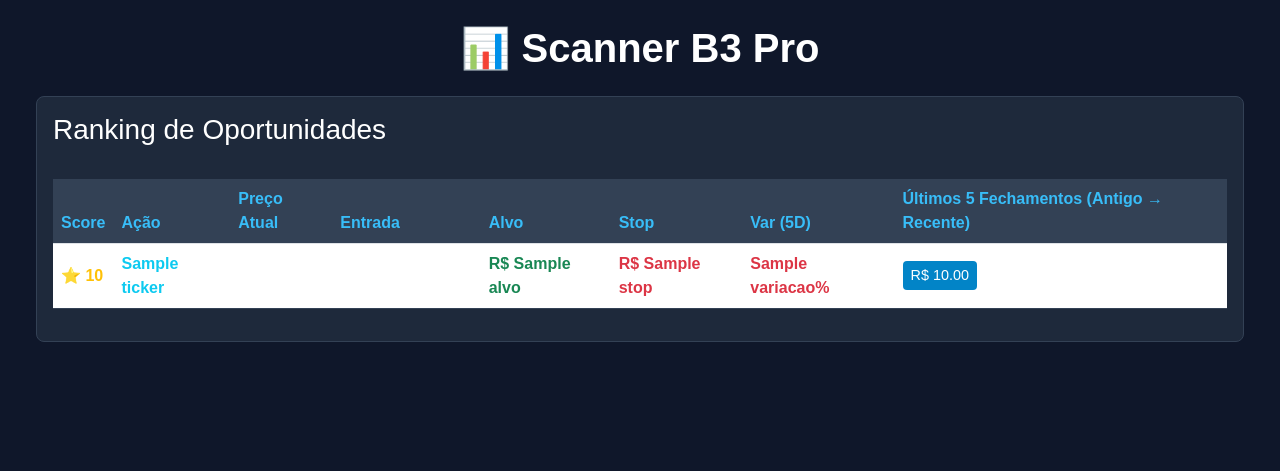
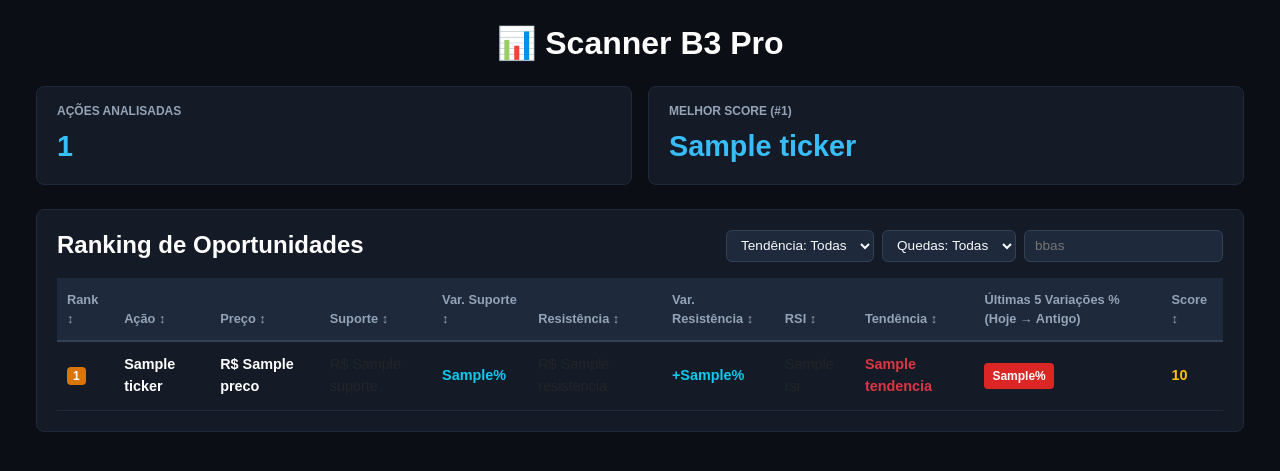
Before and after one commit to duduamora2005-netizen/scanner-b3, a Flask app: template templates/index.html in a window 1280 px wide. Shown: the top 471 px of the page. Run offline with Flask 3, Linux system fonts and the light colour scheme; the template is opened without the code that fills it: most values are stand-ins (such as "Sample title", 1, 10 or a date in 2020).

Commit message:
Update index.html

```diff
--- a/templates/index.html
+++ b/templates/index.html
@@ -6,56 +6,93 @@
     <title>Scanner B3 Pro</title>
     <link href="https://cdn.jsdelivr.net/npm/bootstrap@5.3.0/dist/css/bootstrap.min.css" rel="stylesheet">
     <style>
-        body { background-color: #0f172a; color: #f8fafc; font-family: sans-serif; }
-        .card-custom { background-color: #1e293b; border: 1px solid #334155; border-radius: 8px; }
-        .table-custom { background-color: #1e293b; color: #f8fafc; }
-        .table-custom th { background-color: #334155; color: #38bdf8; }
-        .table-custom td { border-color: #334155; vertical-align: middle; color: #ffffff; }
-        .price-badge { background-color: #0284c7; color: #ffffff; font-size: 0.9em; padding: 4px 8px; border-radius: 4px; margin-right: 4px; font-weight: 500; display: inline-block; }
+        body { background-color: #0b0e14; color: #f8fafc; font-family: sans-serif; font-size: 0.9rem; }
+        .card-top { background-color: #151b26; border: 1px solid #1e293b; border-radius: 8px; padding: 15px 20px; }
+        .card-title { color: #94a3b8; font-size: 0.75rem; font-weight: bold; text-transform: uppercase; }
+        .card-value { color: #38bdf8; font-size: 1.8rem; font-weight: bold; margin-top: 5px; }
+        .table-container { background-color: #151b26; border: 1px solid #1e293b; border-radius: 8px; padding: 20px; }
+        .table-custom { color: #f8fafc; border-collapse: separate; border-spacing: 0; }
+        .table-custom th { background-color: #1e293b; color: #94a3b8; font-size: 0.8rem; border-bottom: 2px solid #334155; padding: 12px 10px; }
+        .table-custom td { background-color: #151b26; border-bottom: 1px solid #1e293b; vertical-align: middle; padding: 12px 10px; }
+        .rank-badge { background-color: #d97706; color: #ffffff; font-weight: bold; padding: 2px 6px; border-radius: 4px; font-size: 0.75rem; }
+        .var-badge { font-size: 0.75rem; padding: 4px 8px; border-radius: 4px; font-weight: bold; margin-right: 2px; display: inline-block; }
+        .var-pos { background-color: #16a34a; color: #ffffff; }
+        .var-neg { background-color: #dc2626; color: #ffffff; }
+        .select-filter { background-color: #1e293b; color: #f8fafc; border: 1px solid #334155; border-radius: 6px; padding: 5px 10px; font-size: 0.85rem; }
     </style>
 </head>
 <body class="p-4">
 
     <div class="container-fluid">
-        <h1 class="mb-4 text-center text-white fw-bold">📊 Scanner B3 Pro</h1>
+        <!-- Header -->
+        <h2 class="text-center fw-bold mb-4 text-white">📊 Scanner B3 Pro</h2>
 
-        <div class="card card-custom p-3 mb-4">
-            <h3 class="text-white mb-3">Ranking de Oportunidades</h3>
+        <!-- Cards Superiores -->
+        <div class="row g-3 mb-4">
+            <div class="col-md-6">
+                <div class="card-top">
+                    <div class="card-title">AÇÕES ANALISADAS</div>
+                    <div class="card-value">{{ dados|length }}</div>
+                </div>
+            </div>
+            <div class="col-md-6">
+                <div class="card-top">
+                    <div class="card-title">MELHOR SCORE (#1)</div>
+                    <div class="card-value">{{ dados[0].ticker if dados else '-' }}</div>
+                </div>
+            </div>
+        </div>
+
+        <!-- Tabela -->
+        <div class="table-container">
+            <div class="d-flex justify-content-between align-items-center mb-3">
+                <h4 class="fw-bold m-0 text-white">Ranking de Oportunidades</h4>
+                <div class="d-flex gap-2">
+                    <select class="select-filter"><option>Tendência: Todas</option></select>
+                    <select class="select-filter"><option>Quedas: Todas</option></select>
+                    <input type="text" class="select-filter" placeholder="bbas">
+                </div>
+            </div>
+
             <div class="table-responsive">
-                <table class="table table-custom mt-3 align-middle">
+                <table class="table table-custom align-middle m-0">
                     <thead>
                         <tr>
-                            <th>Score</th>
-                            <th>Ação</th>
-                            <th>Preço Atual</th>
-                            <th>Entrada</th>
-                            <th>Alvo</th>
-                            <th>Stop</th>
-                            <th>Var (5D)</th>
-                            <th>Últimos 5 Fechamentos (Antigo → Recente)</th>
+                            <th>Rank ↕</th>
+                            <th>Ação ↕</th>
+                            <th>Preço ↕</th>
+                            <th>Suporte ↕</th>
+                            <th>Var. Suporte ↕</th>
+                            <th>Resistência ↕</th>
+                            <th>Var. Resistência ↕</th>
+                            <th>RSI ↕</th>
+                            <th>Tendência ↕</th>
+                            <th>Últimas 5 Variações % (Hoje → Antigo)</th>
+                            <th>Score ↕</th>
                         </tr>
                     </thead>
                     <tbody>
                         {% for acao in dados %}
                         <tr>
-                            <td class="fw-bold text-warning">⭐ {{ acao.score }}</td>
-                            <td><strong class="text-info">{{ acao.ticker }}</strong></td>
-                            <td class="fw-bold">R$ {{ acao.cotacao_atual }}</td>
-                            <td>R$ {{ acao.entrada }}</td>
-                            <td class="text-success fw-bold">R$ {{ acao.alvo }}</td>
-                            <td class="text-danger fw-bold">R$ {{ acao.stop }}</td>
-                            <td class="fw-bold {% if acao.variacao >= 0 %}text-success{% else %}text-danger{% endif %}">
-                                {{ acao.variacao }}%
+                            <td><span class="rank-badge">{{ acao.rank }}</span></td>
+                            <td class="fw-bold text-white">{{ acao.ticker }}</td>
+                            <td class="fw-bold text-white">R$ {{ acao.preco }}</td>
+                            <td>R$ {{ acao.suporte }}</td>
+                            <td class="text-info fw-bold">{% if acao.var_suporte >= 0 %}+{% endif %}{{ acao.var_suporte }}%</td>
+                            <td>R$ {{ acao.resistencia }}</td>
+                            <td class="text-info fw-bold">+{{ acao.var_resistencia }}%</td>
+                            <td>{{ acao.rsi }}</td>
+                            <td class="fw-bold {% if acao.tendencia == 'ALTA' %}text-success{% else %}text-danger{% endif %}">
+                                {{ acao.tendencia }}
                             </td>
                             <td>
-                                {% if acao.fechamentos_5d is iterable and acao.fechamentos_5d is not string %}
-                                    {% for preco in acao.fechamentos_5d %}
-                                        <span class="price-badge">R$ {{ "%.2f"|format(preco) }}</span>
-                                    {% endfor %}
-                                {% else %}
-                                    <span class="text-danger">{{ acao.fechamentos_5d }}</span>
-                                {% endif %}
+                                {% for v in acao.variacoes_5d %}
+                                    <span class="var-badge {% if v >= 0 %}var-pos{% else %}var-neg{% endif %}">
+                                        {% if v >= 0 %}+{% endif %}{{ v }}%
+                                    </span>
+                                {% endfor %}
                             </td>
+                            <td class="fw-bold text-warning">{{ acao.score }}</td>
                         </tr>
                         {% endfor %}
                     </tbody>
```
